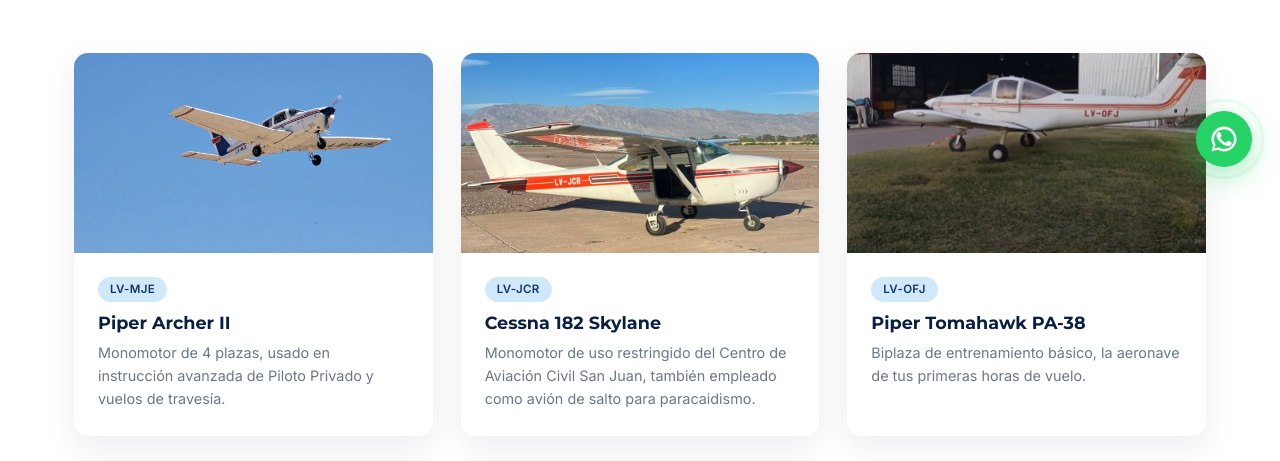
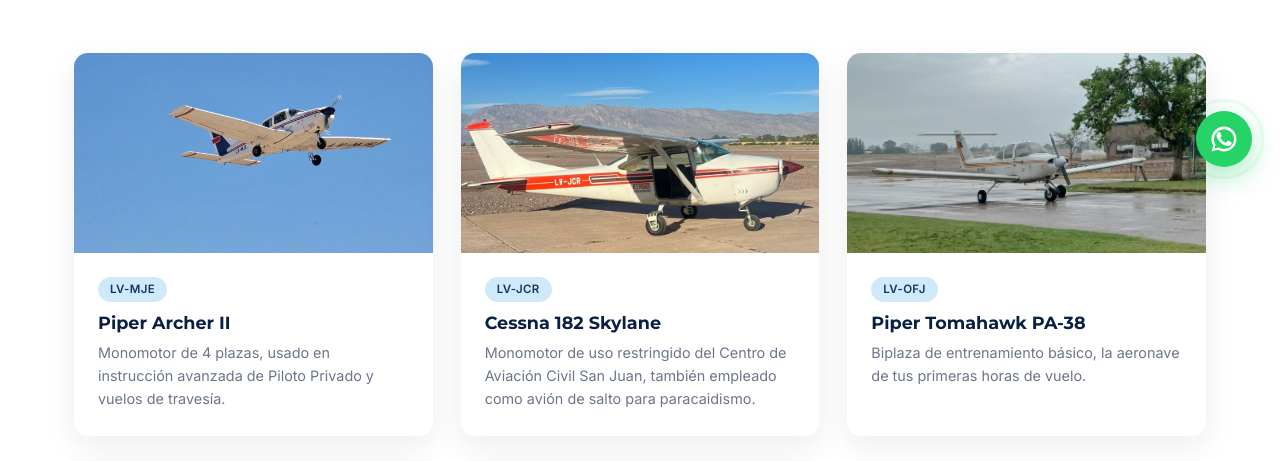
Before and after one commit to NicoFrini/aeroclub-web, a plain HTML site: page barraca-motor.html in a window 1280 px wide. Shown: the part 605-1066 px from the top of the page. Drawn offline with Linux system fonts and the light colour scheme.

Commit message:
Reemplazar foto del Piper Tomahawk PA-38
Co-Authored-By: Claude Opus 5.5 <noreply@anthropic.com>

```diff
--- a/barraca-motor.html
+++ b/barraca-motor.html
@@ -96,7 +96,7 @@
 
           <article class="fleet-card">
             <div class="fleet-card__img-wrap">
-              <img src="images/pa38-tomahawk.jpeg" alt="Piper Tomahawk PA-38 LV-OFJ frente al hangar" loading="lazy">
+              <img src="images/tomahk.jpeg" alt="Piper Tomahawk PA-38 en la plataforma" loading="lazy">
             </div>
             <div class="fleet-card__body">
               <span class="fleet-card__tag">LV-OFJ</span>
```
Also changed, not shown: index.html (+1 -1 lines), images/tomahk.jpeg (added).
